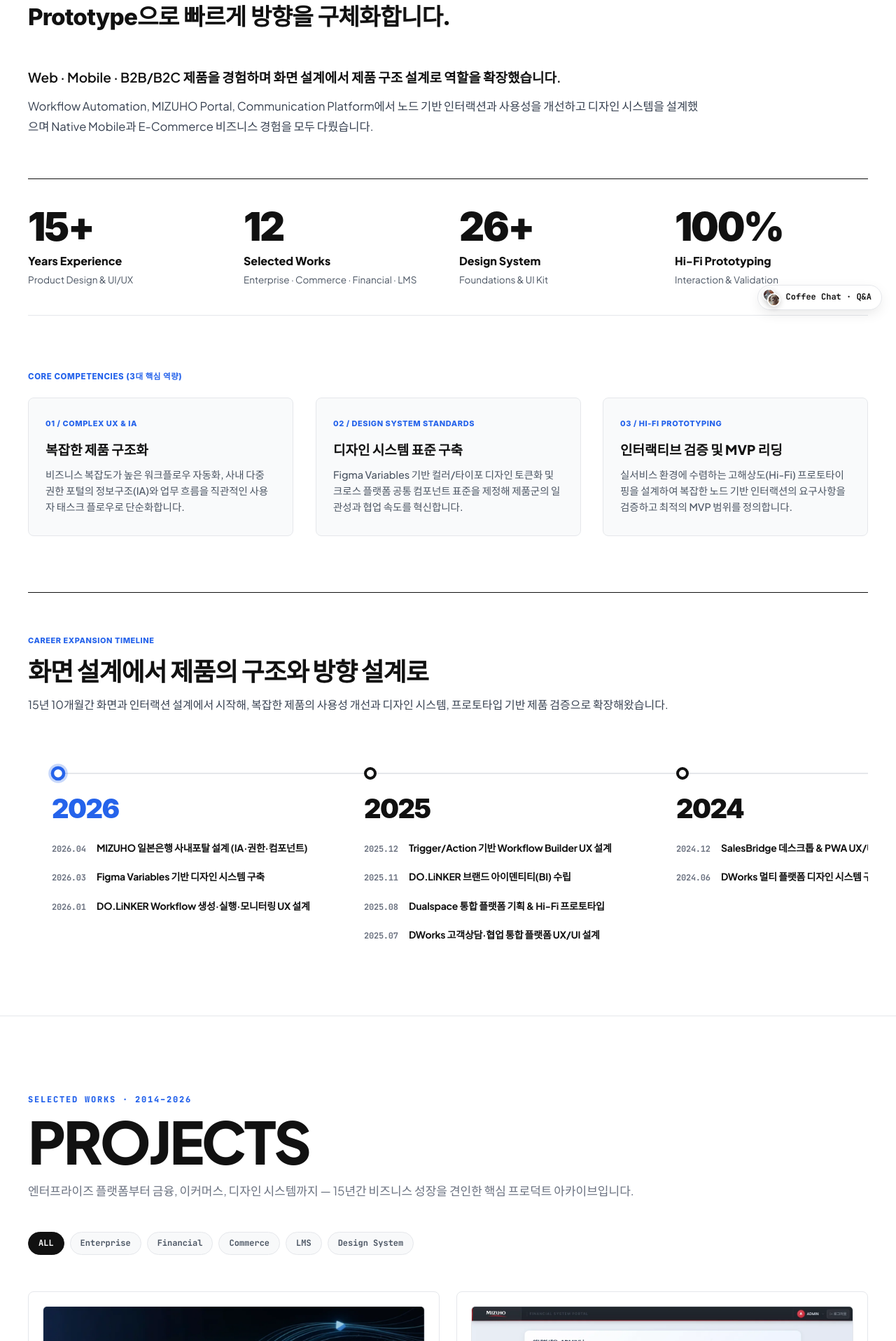
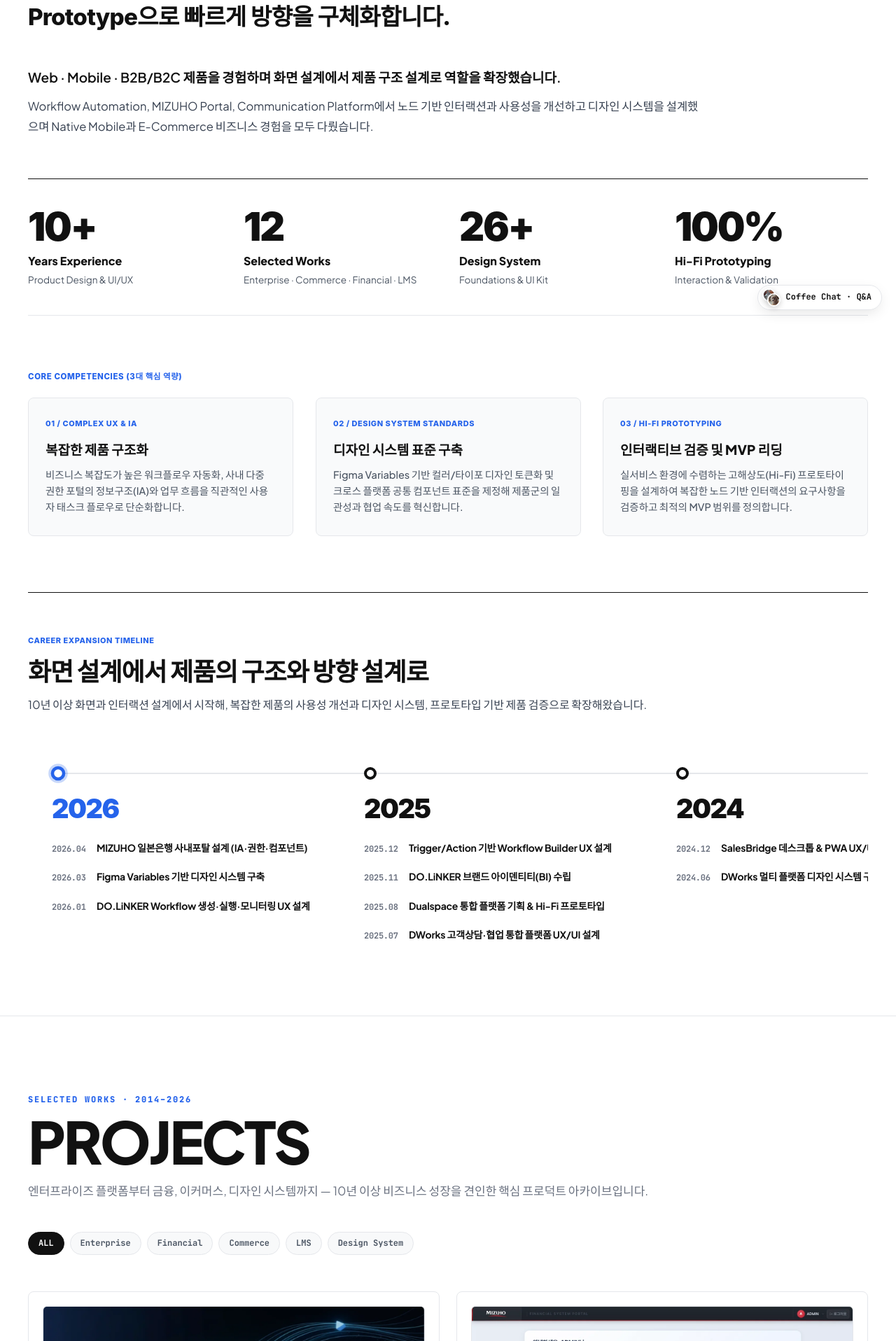
Before and after one commit to mobius38/sylee-portfolio, a React (Vite) app: page / in a window 1280 px wide. Shown: the part 337-2253 px from the top of the page at 70% size. Built offline with nearby package versions, Linux system fonts and the light colour scheme; the HTML template or start-up script is replaced by a standard one.

Commit message:
fix: 연차 정보 기업 부담 완화를 위해 15년 표기를 10년 이상 및 10+로 일관 변경함 (SEO 메타, 챗봇, 본문, 메트릭스 통합 일치)

```diff
--- a/index.html
+++ b/index.html
@@ -25,8 +25,8 @@
     <meta name="viewport" content="width=device-width, initial-scale=1.0" />
 
     <!-- Primary SEO -->
-    <title>이선영 — 15년 차 시니어 프로덕트 디자이너 포트폴리오 | Product Designer</title>
-    <meta name="description" content="15년 차 시니어 프로덕트 디자이너 이선영 포트폴리오. 엔터프라이즈 온프레미스 플랫폼, 금융 포탈, 이커머스, 전사 디자인 시스템 구축 및 12대 대표 프로젝트 아카이브." />
+    <title>이선영 — 10년+ 시니어 프로덕트 디자이너 포트폴리오 | Product Designer</title>
+    <meta name="description" content="10년+ 시니어 프로덕트 디자이너 이선영 포트폴리오. 엔터프라이즈 온프레미스 플랫폼, 금융 포탈, 이커머스, 전사 디자인 시스템 구축 및 12대 대표 프로젝트 아카이브." />
     <meta name="keywords" content="Product Design, UX Design, Design System, Enterprise Platform, Intranet Portal, 이선영, Lee Sunyoung, 프로덕트 디자이너, 시니어 디자이너" />
     <meta name="author" content="이선영 (Lee Sunyoung)" />
     <link rel="canonical" href="https://portfolio.mobius38.dev/" />
@@ -34,7 +34,7 @@
     <!-- Open Graph (소셜 공유) -->
     <meta property="og:type" content="website" />
     <meta property="og:title" content="이선영 — 시니어 프로덕트 디자이너 포트폴리오" />
-    <meta property="og:description" content="15년간 복잡한 비즈니스 로직을 명쾌한 UX로 구조화해 온 이선영 프로덕트 디자이너의 대표 프로젝트와 실무 아카이브." />
+    <meta property="og:description" content="10년 이상 복잡한 비즈니스 로직을 명쾌한 UX로 구조화해 온 이선영 프로덕트 디자이너의 대표 프로젝트와 실무 아카이브." />
     <meta property="og:url" content="https://portfolio.mobius38.dev/" />
     <meta property="og:image" content="https://portfolio.mobius38.dev/og-image.png" />
     <meta property="og:image:width" content="1200" />
@@ -46,7 +46,7 @@
     <!-- Twitter Card -->
     <meta name="twitter:card" content="summary_large_image" />
     <meta name="twitter:title" content="이선영 — 시니어 프로덕트 디자이너 포트폴리오" />
-    <meta name="twitter:description" content="15년간 복잡한 비즈니스 로직을 명쾌한 UX로 구조화해 온 이선영 프로덕트 디자이너의 대표 프로젝트와 실무 아카이브." />
+    <meta name="twitter:description" content="10년 이상 복잡한 비즈니스 로직을 명쾌한 UX로 구조화해 온 이선영 프로덕트 디자이너의 대표 프로젝트와 실무 아카이브." />
     <meta name="twitter:image" content="https://portfolio.mobius38.dev/og-image.png" />
 
     <!-- Robots -->
--- a/src/components/common/RecruiterChatbot.tsx
+++ b/src/components/common/RecruiterChatbot.tsx
@@ -13,7 +13,7 @@ const FAQ_LIST: FAQItem[] = [
   {
     id: "career",
     q: "주요 경력과 전문 분야는 무엇인가요?",
-    a: "15년간 스펙트라, 도전하는사람들 등에서 B2B 온프레미스 플랫폼, 금융 포탈, 워크플로우 자동화 도구, 이커머스를 리딩했습니다. 복잡한 비즈니스 로직을 명쾌한 사용자 경험으로 구조화하는 데 특화되어 있습니다.",
+    a: "10년 이상 스펙트라, 도전하는사람들 등에서 B2B 온프레미스 플랫폼, 금융 포탈, 워크플로우 자동화 도구, 이커머스를 리딩했습니다. 복잡한 비즈니스 로직을 명쾌한 사용자 경험으로 구조화하는 데 특화되어 있습니다.",
     actionText: "프로젝트 12선 보기",
     actionHref: "#projects",
   },
--- a/src/components/sections/CareerSection.tsx
+++ b/src/components/sections/CareerSection.tsx
@@ -32,7 +32,7 @@ export function CareerSection({ w }: { w: number }) {
           화면 설계에서 제품의 구조와 방향 설계로
         </p>
         <p style={{ fontSize: isMobile ? "13px" : "15px", color: "#6B7280", margin: 0, maxWidth: "900px" }}>
-          15년간 화면과 인터랙션 설계에서 시작해, 복잡한 제품의 구조와 디자인 시스템, 제품 방향을 함께 설계하는 역할로 확장해왔습니다.
+          10년 이상 화면과 인터랙션 설계에서 시작해, 복잡한 제품의 구조와 디자인 시스템, 제품 방향을 함께 설계하는 역할로 확장해왔습니다.
         </p>
       </div>
 
--- a/src/components/sections/HeroProfileSection.tsx
+++ b/src/components/sections/HeroProfileSection.tsx
@@ -50,7 +50,7 @@ export function HeroProfileSection({
   const [hoveredProject, setHoveredProject] = useState<{ id: string } | null>(null);
 
   const metrics = [
-    { num: "15+", label: "Years Experience", sub: "Product Design & UI/UX" },
+    { num: "10+", label: "Years Experience", sub: "Product Design & UI/UX" },
     { num: "12", label: "Selected Works", sub: "Enterprise · Commerce · Financial · LMS" },
     { num: "26+", label: "Design System", sub: "Foundations & UI Kit" },
     { num: "100%", label: "Hi-Fi Prototyping", sub: "Interaction & Validation" },
@@ -345,7 +345,7 @@ export function HeroProfileSection({
             화면 설계에서 제품의 구조와 방향 설계로
           </h3>
           <p className="timeline-section-desc" style={{ fontSize: isMobile ? "14.5px" : "16px", color: "#374151", lineHeight: 1.65, margin: 0 }}>
-            15년 10개월간 화면과 인터랙션 설계에서 시작해, 복잡한 제품의 사용성 개선과 디자인 시스템, 프로토타입 기반 제품 검증으로 확장해왔습니다.
+            10년 이상 화면과 인터랙션 설계에서 시작해, 복잡한 제품의 사용성 개선과 디자인 시스템, 프로토타입 기반 제품 검증으로 확장해왔습니다.
           </p>
         </div>
 
--- a/src/components/sections/WorkSection.tsx
+++ b/src/components/sections/WorkSection.tsx
@@ -972,7 +972,7 @@ export function WorkSection({
           PROJECTS
         </h2>
         <p style={{ fontSize: isMobile ? "14px" : "17px", color: "#6B7280", margin: 0, maxWidth: "900px", lineHeight: 1.6 }}>
-          엔터프라이즈 플랫폼부터 금융, 이커머스, 디자인 시스템까지 — 15년간 비즈니스 성장을 견인한 핵심 프로덕트 아카이브입니다.
+          엔터프라이즈 플랫폼부터 금융, 이커머스, 디자인 시스템까지 — 10년 이상 비즈니스 성장을 견인한 핵심 프로덕트 아카이브입니다.
         </p>
       </div>
 
```
